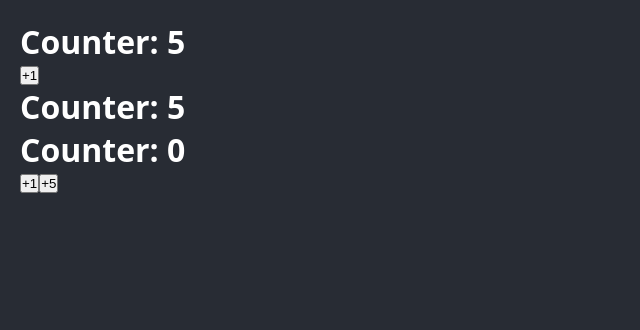
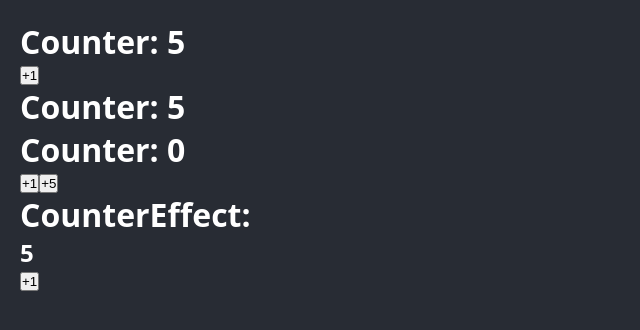
Before and after one commit to paulccuno/react-ts, a React (Vite) app: page / in a window 1280 px wide. Shown: the top 330 px of the page, without its empty margins (0-640 px from the left). Built offline with nearby package versions, Linux system fonts and the light colour scheme.

Commit message:
useEffect reinforcement

```diff
--- a/src/App.tsx
+++ b/src/App.tsx
@@ -1,11 +1,13 @@
 import { Counter } from './bases/Counter'
 import { CounterBy } from './bases/CounterBy'
+import { CounterEffect } from './bases/CounterEffect'
 
 function App() {
 	return (
 		<>
 			<Counter initialValue={5} />
 			<CounterBy initialValue={5} />
+			<CounterEffect />
 		</>
 	)
 }
--- /dev/null
+++ b/src/bases/CounterEffect.tsx
@@ -0,0 +1,25 @@
+import { useEffect, useState } from 'react'
+
+const MAXIMUM_COUNT = 10
+
+export const CounterEffect = () => {
+	const [counter, setCounter] = useState(5)
+
+	const handleClick = () => {
+		// setCounter(prevCounter => (prevCounter >= MAXIMUM_COUNT ? prevCounter : prevCounter + 1))
+		setCounter(prevCounter => Math.min(prevCounter + 1, MAXIMUM_COUNT))
+	}
+
+	useEffect(() => {
+		if (counter < 10) return
+		console.log('%cSe llego al valor maximo', 'color: red; background-color: black;')
+	}, [counter])
+
+	return (
+		<>
+			<h1>CounterEffect:</h1>
+			<h2>{counter}</h2>
+			<button onClick={handleClick}>+1</button>
+		</>
+	)
+}
```
